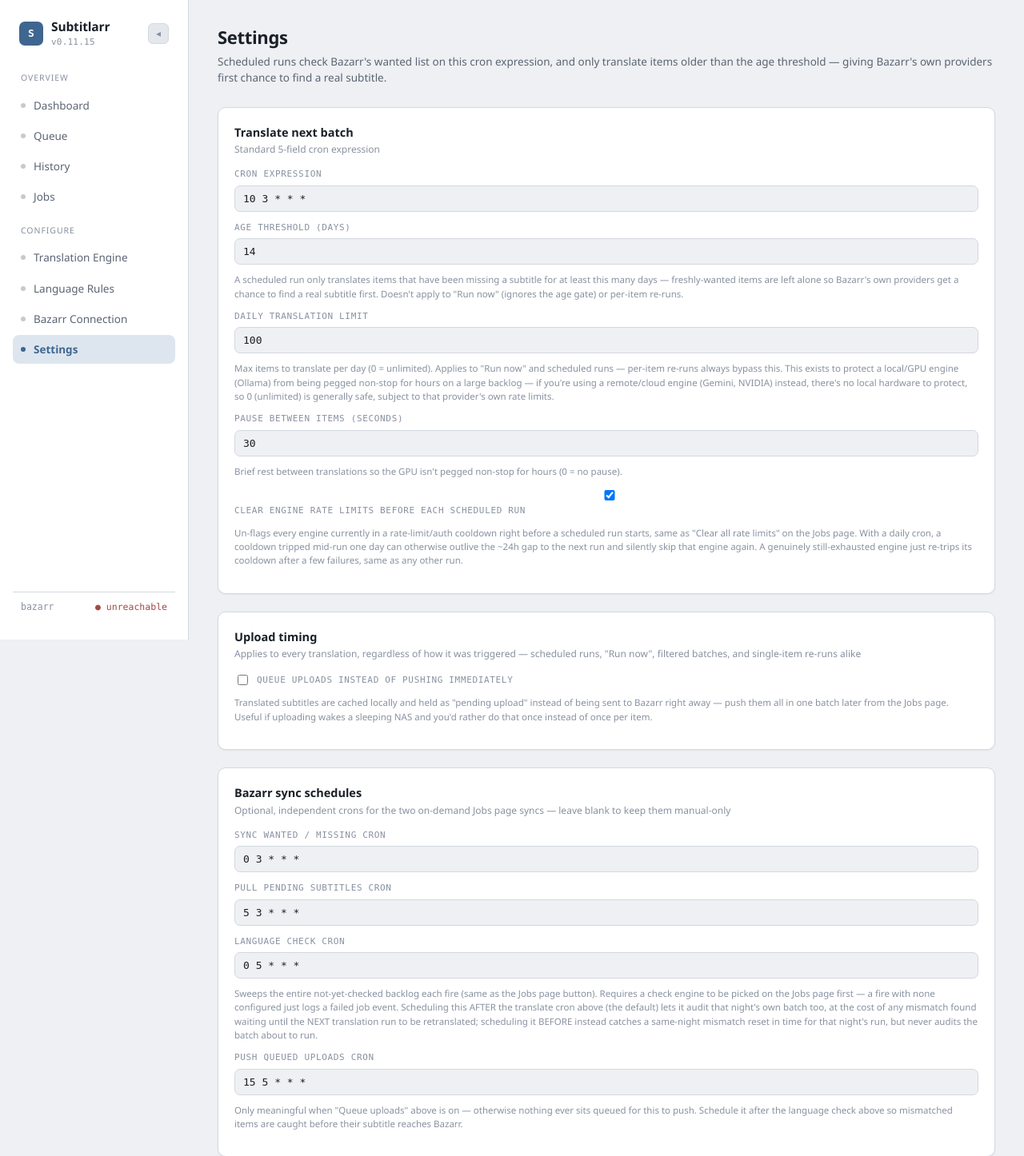
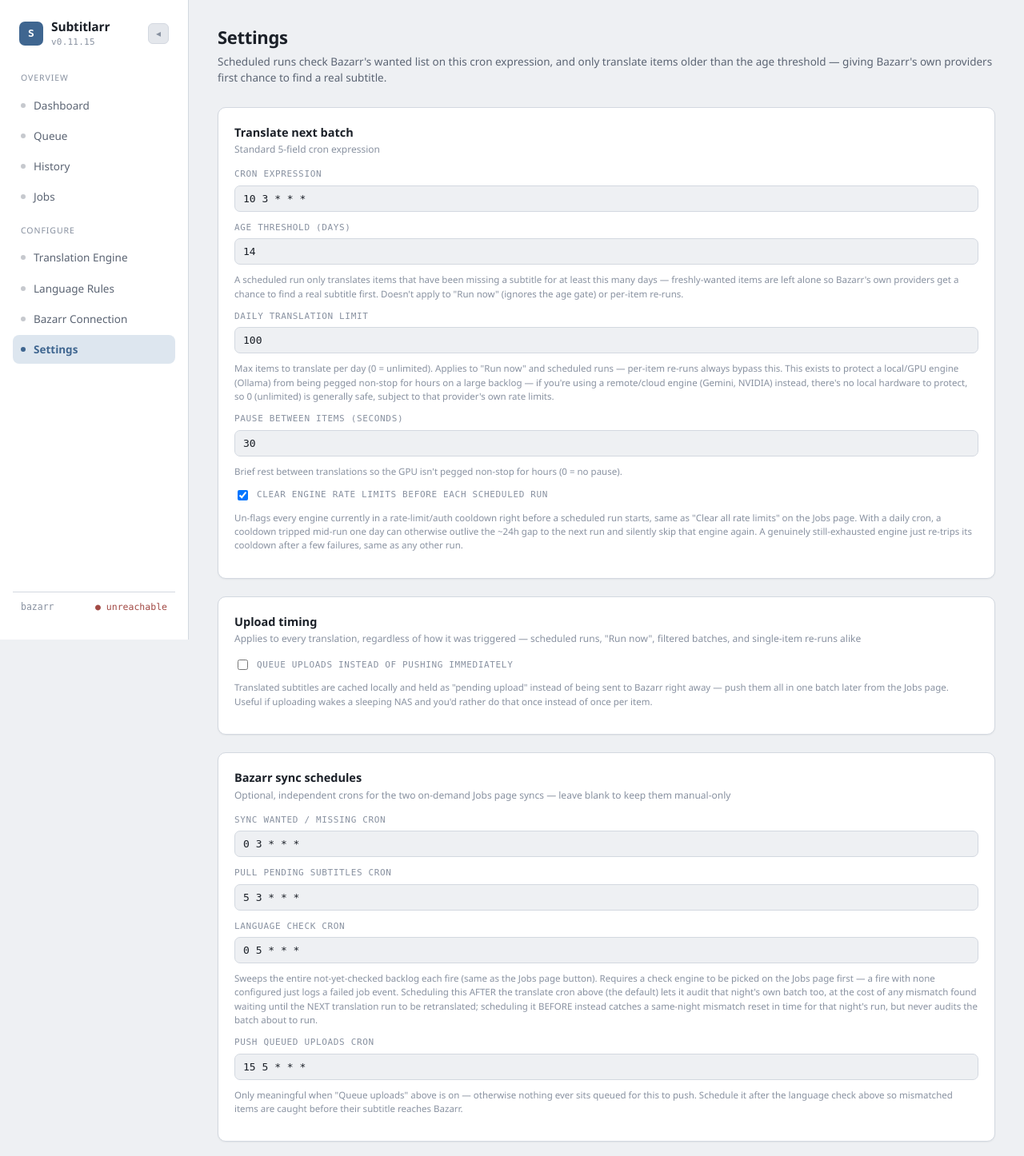
Before and after one commit to GerardUmbert/Subtitlarr, a FastAPI app: page /settings in a window 1280 px wide. Shown: the top 1446 px of the page at 80% size. Run offline with FastAPI, Linux system fonts and the light colour scheme; data that the repository does not hold is empty; parts of the project's set-up code (start-up, migrations or seed data) failed here and were passed over.

Commit message:
Fix rate-limit checkbox styling on Settings page
The bare checkbox inherited the site's full-width input style,
rendering it centered and disconnected from its label instead of
inline like the existing "Queue uploads" checkbox above it.

```diff
--- a/app/templates/settings.html
+++ b/app/templates/settings.html
@@ -35,7 +35,10 @@
         <p class="field-hint">Brief rest between translations so the GPU isn't pegged non-stop for hours (0 = no pause).</p>
       </div>
       <div class="field">
-        <label><input type="checkbox" v-model="clearRateLimitsBeforeScheduledRun" /> Clear engine rate limits before each scheduled run</label>
+        <label style="display:flex; align-items:center; gap:8px; cursor:pointer;">
+          <input type="checkbox" v-model="clearRateLimitsBeforeScheduledRun" style="width:auto;" />
+          Clear engine rate limits before each scheduled run
+        </label>
         <p class="field-hint">Un-flags every engine currently in a rate-limit/auth cooldown right before a scheduled run starts, same as "Clear all rate limits" on the Jobs page. With a daily cron, a cooldown tripped mid-run one day can otherwise outlive the ~24h gap to the next run and silently skip that engine again. A genuinely still-exhausted engine just re-trips its cooldown after a few failures, same as any other run.</p>
       </div>
       <p class="field-hint" v-if="nextRun">Next scheduled run: {% raw %}{{ nextRun }}{% endraw %}</p>
```
